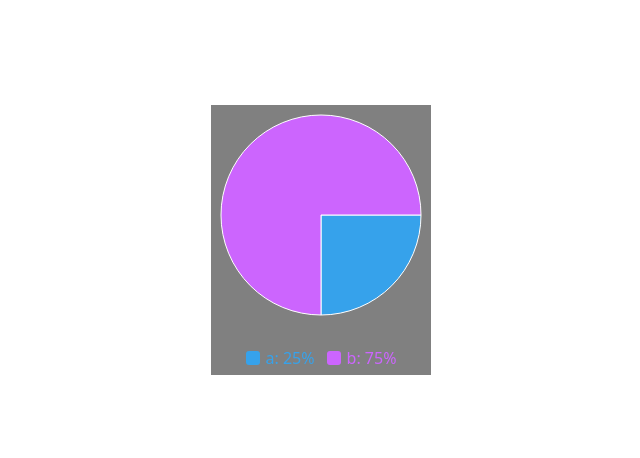
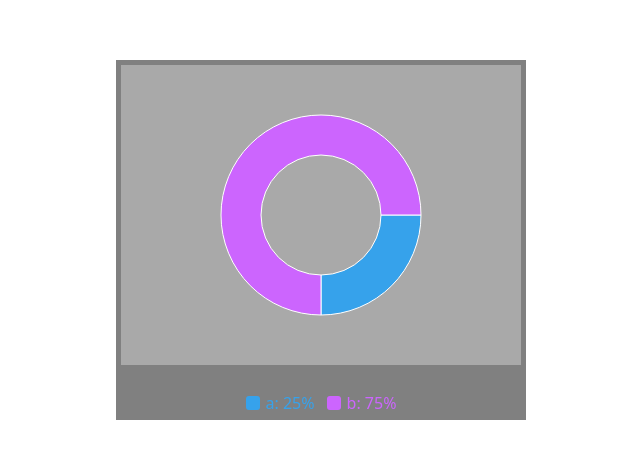
Before and after one commit to abkr020/pie-chart-by-svg, a React (Vite) app: page / in a window 1280 px wide. Shown: the part 160-618 px from the top of the page, without its empty margins (319-959 px from the left). Built offline with nearby package versions, Linux system fonts and the light colour scheme; the HTML template or start-up script is replaced by a standard one.

Commit message:
next adjust the tool tip with respest to the pie chart div

```diff
--- a/src/App.tsx
+++ b/src/App.tsx
@@ -22,7 +22,7 @@ const App: React.FC = () => {
     <>
       <div style={{ backgroundColor:'gray' }}>
         {/* <h2>Pie Chart (React + TypeScript)</h2> */}
-        <PieChart data={chartData} radius={100} />
+        <PieChart data={chartData} radius={100} innerRadius={60} />
       </div>
       <div>
         {/* {MyCircle()} */}
--- a/src/components/PieChart.tsx
+++ b/src/components/PieChart.tsx
@@ -41,16 +41,41 @@ const getArcPath = (
     ].join(" ");
 };
 
+const getMidAngle = (start: number, end: number) => (start + end) / 2;
+
+const polarToCartesian = (cx: number, cy: number, r: number, angleRad: number) => ({
+    x: cx + r * Math.cos(angleRad),
+    y: cy + r * Math.sin(angleRad),
+});
+
+const getArcSegmentPath = (
+    cx: number,
+    cy: number,
+    radius: number,
+    angleStartRad: number,
+    angleEndRad: number
+): string => {
+    const start = polarToCartesian(cx, cy, radius, angleStartRad);
+    const end = polarToCartesian(cx, cy, radius, angleEndRad);
+    const largeArc = angleEndRad - angleStartRad > Math.PI ? 1 : 0;
+
+    return [
+        `M ${start.x} ${start.y}`,
+        `A ${radius} ${radius} 0 ${largeArc} 1 ${end.x} ${end.y}`,
+    ].join(' ');
+};
+
+
 const PieChart: React.FC<Props> = ({ data, radius = 100, innerRadius = 0 }) => {
-    const cx = radius + 5;
-    const cy = radius + 5;
+    const cx = radius + 100;
+    const cy = radius + 50;
     let startAngle = 0;
     const [hoveredIndex, setHoveredIndex] = useState<number | null>(null);
     const [tooltipPos, setTooltipPos] = useState<{ x: number; y: number } | null>(null);
 
     return (
         <div style={{ textAlign: "center", padding: '5px' }}>
-            <svg width={(radius * 2) + 10} height={(radius * 2) + 10}>
+            <svg width={(radius * 2) + 200} height={(radius * 2) + 100} style={{ backgroundColor: 'darkgray' }}>
                 {data.map((slice, index) => {
                     const sliceAngle = (slice.value / 100) * 2 * Math.PI;
                     const endAngle = startAngle + sliceAngle;
@@ -72,7 +97,7 @@ const PieChart: React.FC<Props> = ({ data, radius = 100, innerRadius = 0 }) => {
                                 d={path}
                                 fill={slice.color}
                                 stroke={isHovered ? slice.color : '#fff'}
-                                strokeWidth={isHovered ? 2 : 1}
+                                strokeWidth={1}
                                 opacity={hoveredIndex === null || isHovered ? 1 : 0.5}
                                 onMouseEnter={(e) => {
                                     setTooltipPos({ x: e.clientX, y: e.clientY })
@@ -105,6 +130,77 @@ const PieChart: React.FC<Props> = ({ data, radius = 100, innerRadius = 0 }) => {
                     startAngle = endAngle;
                     return pathElement;
                 })}
+                {hoveredIndex !== null && (() => {
+                    const hovered = data[hoveredIndex];
+                    const sliceStartAngle = data
+                        .slice(0, hoveredIndex)
+                        .reduce((acc, cur) => acc + (cur.value / 100) * 2 * Math.PI, 0);
+                    const sliceAngle = (hovered.value / 100) * 2 * Math.PI;
+                    const sliceEndAngle = sliceStartAngle + sliceAngle;
+                    const midAngle = getMidAngle(sliceStartAngle, sliceEndAngle);
+
+                    const r1 = radius + 8; // arc ring
+                    const r2 = r1 + 20;    // line endpoint
+
+                    const arcPoint = polarToCartesian(cx, cy, r1, midAngle);
+                    const linePoint = polarToCartesian(cx, cy, r2, midAngle);
+
+                    const textOffsetX = midAngle > Math.PI / 2 && midAngle < (3 * Math.PI) / 2 ? -40 : 10;
+                    const labelAnchorPoint = {
+                        x: linePoint.x + (midAngle > Math.PI / 2 && midAngle < (3 * Math.PI) / 2 ? -20 : 20),
+                        y: linePoint.y,
+                    };
+
+
+                    return (
+                        <>
+                            {/* Outer highlight arc */}
+                            <path
+                                d={getArcSegmentPath(cx, cy, radius + 8, sliceStartAngle, sliceEndAngle)}
+                                fill="none"
+                                stroke={hovered.color}
+                                strokeWidth="2"
+                            />
+
+                            {/* Pointer line from arc edge to label line start */}
+                            <line
+                                x1={arcPoint.x}
+                                y1={arcPoint.y}
+                                x2={linePoint.x}
+                                y2={linePoint.y}
+                                stroke={hovered.color}
+                                strokeWidth="1.5"
+                            />
+
+                            {/* Horizontal label line */}
+                            <line
+                                x1={linePoint.x}
+                                y1={linePoint.y}
+                                x2={labelAnchorPoint.x}
+                                y2={labelAnchorPoint.y}
+                                stroke={hovered.color}
+                                strokeWidth="1.5"
+                            />
+
+                            {/* Circle at label end */}
+                            <circle cx={labelAnchorPoint.x} cy={labelAnchorPoint.y} r={2} fill={hovered.color} />
+
+                            {/* Value text */}
+                            <text
+                                x={labelAnchorPoint.x + (midAngle > Math.PI / 2 && midAngle < (3 * Math.PI) / 2 ? -10 : 10)}
+                                y={labelAnchorPoint.y + 5}
+                                fontSize="13"
+                                fontWeight="bold"
+                                fill={hovered.color}
+                                textAnchor={midAngle > Math.PI / 2 && midAngle < (3 * Math.PI) / 2 ? "end" : "start"}
+                            >
+                                {hovered.value}%
+                            </text>
+                        </>
+
+                    );
+                })()}
+
             </svg>
             {hoveredIndex !== null && tooltipPos && (
                 <div
```
